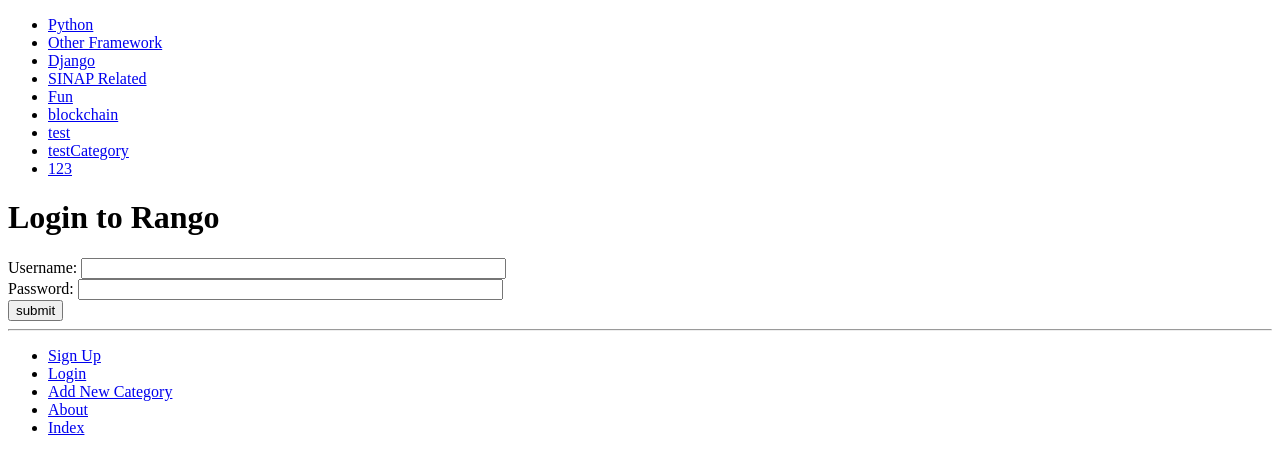
After one commit to bifrostx/tango_with_django_project, a Django app: page /rango/login/ in a window 1280 px wide. The commit adds this page. Shown: the top 474 px of the page. Run offline with Django 3.2, Linux system fonts and the light colour scheme; data comes from the database, SQL or seed files in the repository; both versions use the stored data as it was after the commit.

Commit message:
add user authentication

```diff
--- a/rango/urls.py
+++ b/rango/urls.py
@@ -11,4 +11,7 @@ urlpatterns = [
         views.show_category, name='show_category'),
     url(r'^category/(?P<category_name_slug>[\w\-]+)/add_page/$', views.add_page, name='add_page'),
     url(r'^register/$', views.register, name='register'),
+    url(r'^login/$', views.user_login, name='login'),
+    url(r'^logout/$', views.user_logout, name='logout'),
+    url(r'^restricted/', views.restricted, name='restricted'),
 ]
--- a/rango/views.py
+++ b/rango/views.py
@@ -1,5 +1,9 @@
 from rango.forms import CategoryForm, PageForm, UserProfileForm, UserForm
 from django.shortcuts import render
+from django.contrib.auth import authenticate, login, logout
+from django.contrib.auth.decorators import login_required
+from django.http import HttpResponseRedirect, HttpResponse
+from django.core.urlresolvers import reverse
 
 from rango.models import Category, Page
 
@@ -104,3 +108,37 @@ def register(request):
                   {'user_form': user_form,
                    'profile_form': profile_form,
                    'registered': registered})
+
+
+def user_login(request):
+
+    if request.method == 'POST':
+        username = request.POST.get('username')
+        password = request.POST.get('password')
+
+        user = authenticate(username=username, password=password)
+
+        if user:
+            if user.is_active:
+                login(request, user)
+                return HttpResponseRedirect(reverse('rango:index'))
+            else:
+                return HttpResponse("Your Rango account is disabled.")
+        else:
+            print("Invalid login details: {0}, {1}".format(username, password))
+            return HttpResponse("Invalid login details supplied.")
+    else:
+        return render(request, 'rango/user_login.html', {})
+
+
+@login_required
+def user_logout(request):
+
+    logout(request)
+    return HttpResponseRedirect(reverse('index'))
+
+
+@login_required
+def restricted(request):
+
+    return HttpResponse("Since you're logged in, you can see this text!")
--- a/tango_with_django_project/settings.py
+++ b/tango_with_django_project/settings.py
@@ -128,3 +128,4 @@ USE_TZ = True
 
 STATIC_URL = '/static/'
 MEDIA_URL = '/media/'
+LOGIN_URL = '/rango/login/'
--- a/templates/rango/base.html
+++ b/templates/rango/base.html
@@ -26,10 +26,17 @@
         <hr />
         <div>
             <ul>
+            {% if user.is_authenticated %}
+                <li><a href="{% url 'rango:restricted' %}">Restricted Page</a></li>
+                <li><a href="{% url 'rango:logout' %}">Logout</a></li>
+            {% else %}
+                <li><a href="{% url 'rango:register' %}">Sign Up</a></li>
+                <li><a href="{% url 'rango:login' %}">Login</a></li>
+            {% endif %}
                 <li><a href="{% url 'rango:add_category' %}">Add New Category</a></li>
                 <li><a href="{% url 'rango:about' %}">About</a></li>
                 <li><a href="{% url 'rango:index' %}">Index</a></li>
-                <li><a href="{% url 'rango:register' %}">Sign Up</a></li>
+
             </ul>
         </div>
     </body>
--- a/templates/rango/index.html
+++ b/templates/rango/index.html
@@ -4,7 +4,11 @@
 {% block body_block %}
     <h1>Rango says...</h1>
     <div>
-        hey there partner!
+        {% if user.is_authenticated %}
+            howdy {{ user.username }}
+        {% else %}
+            hey there partner!
+        {% endif %}
     </div>
     <h2>Most Liked Categories</h2>
     <div>
--- /dev/null
+++ b/templates/rango/user_login.html
@@ -0,0 +1,18 @@
+{% extends 'rango/base.html' %}
+{% load staticfiles %}
+
+{% block title_block %}
+    Login
+{% endblock %}
+
+{% block body_block %}
+<h1>Login to Rango</h1>
+<form id="login_form" method="POST" action="{% url 'rango:login' %}">
+    {% csrf_token %}
+    Username: <input type="text" name="username" value="" size="50" />
+    <br />
+    Password: <input type="password" name="password" value="" size="50" />
+    <br />
+    <input type="submit" value="submit" />
+</form>
+{% endblock %}
```
Also changed, not shown: db.sqlite3.
